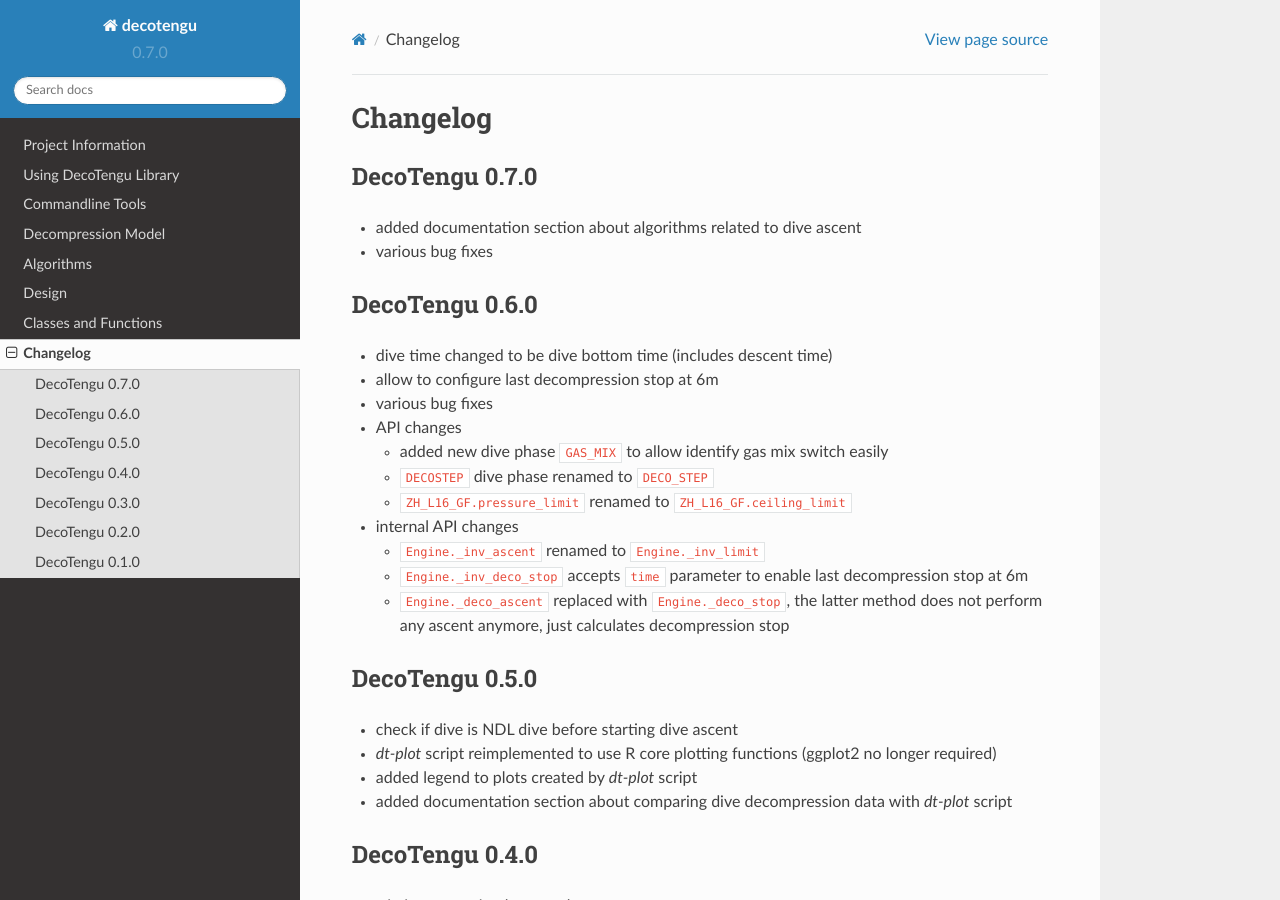
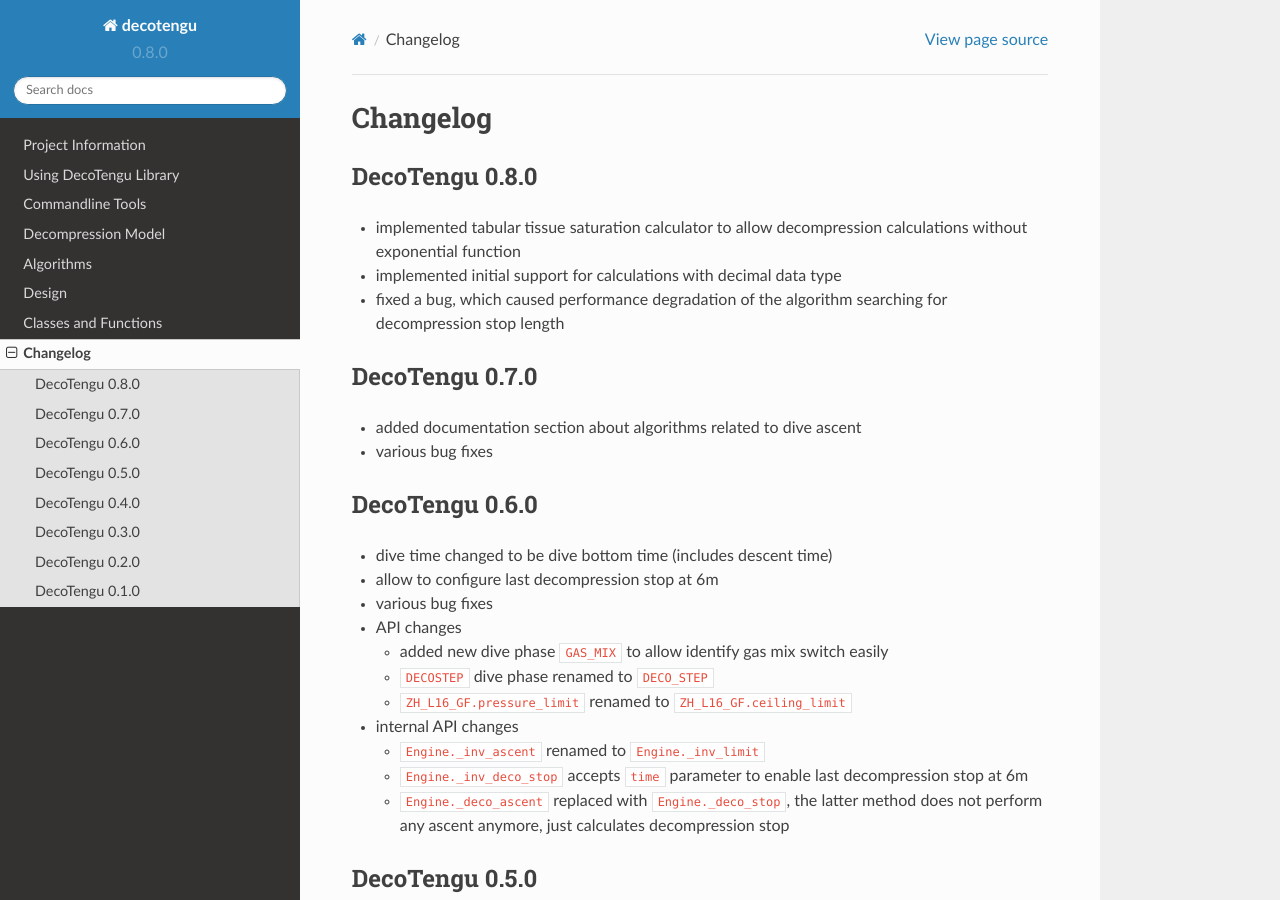
Before and after one commit to gully/decotengu, a Sphinx documentation site: the page built from doc/changelog.rst, in a window 1280 px wide and 900 px high. Built offline with Sphinx 7.4.7 and the Read the Docs theme 2.0.0, drawn with Linux system fonts in a browser that asks for light colours.

Commit message:
- started to work on ver. 0.8.0

```diff
--- a/decotengu/__init__.py
+++ b/decotengu/__init__.py
@@ -122,7 +122,7 @@ from .model import ZH_L16B_GF, ZH_L16C_GF, DecoModelValidator
 from .flow import sender
 from .conveyor import Conveyor
 
-__version__ = '0.7.0'
+__version__ = '0.8.0'
 
 
 def create(time_delta=None, validate=True):
--- a/doc/changelog.rst
+++ b/doc/changelog.rst
@@ -1,5 +1,13 @@
 Changelog
 =========
+DecoTengu 0.8.0
+---------------
+- implemented tabular tissue saturation calculator to allow decompression
+  calculations without exponential function
+- implemented initial support for calculations with decimal data type
+- fixed a bug, which caused performance degradation of the algorithm
+  searching for decompression stop length
+
 DecoTengu 0.7.0
 ---------------
 - added documentation section about algorithms related to dive ascent
```
